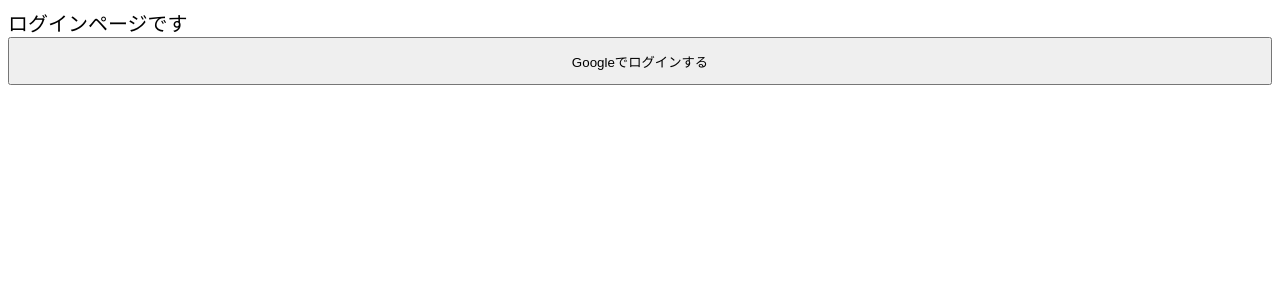
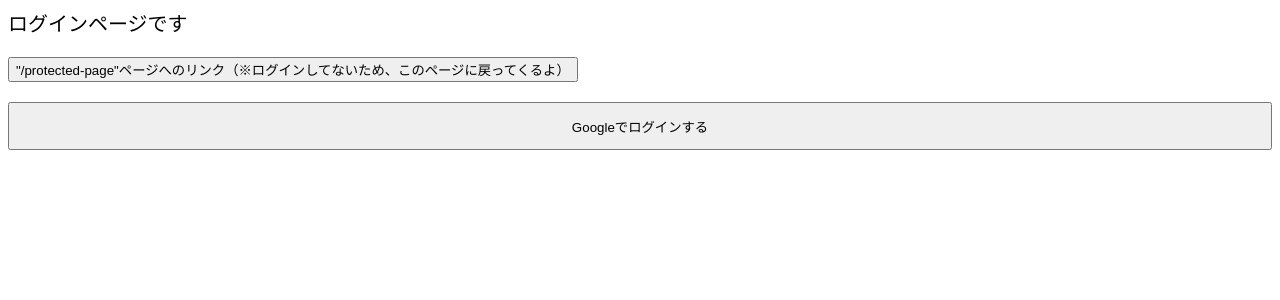
Before and after one commit to shunji-muto/NextAuth-Firebase, a Next.js app in the folder next-auth_firebase-auth/: page / in a window 1280 px wide. Shown: the top 300 px of the page. Built offline with nearby package versions, Linux system fonts and the light colour scheme; no server answers.

Commit message:
ログインページに保護されたページへのリンクを追加

```diff
--- a/next-auth_firebase-auth/src/app/(public)/page.tsx
+++ b/next-auth_firebase-auth/src/app/(public)/page.tsx
@@ -1,13 +1,19 @@
 "use client"
 
 import { logInWithFirebaseAuth } from "@/lib/firebase/firebase-auth"
+import Link from "next/link"
 
 const Page = () => {
   return (
-    <div style={{display:"flex", flexDirection:"column"}}>
+    <div style={{display:"flex", flexDirection:"column", gap: 20}}>
         <div style={{fontSize:20, fontWeight:20}}>
             ログインページです
         </div>
+        <Link href={`/protected-page`}>
+          <button>
+              "/protected-page"ページへのリンク（※ログインしてないため、このページに戻ってくるよ）
+          </button>
+        </Link>
         <button onClick={logInWithFirebaseAuth} style={{height:"48px", padding: "8px"}}>
             Googleでログインする
         </button>
```
